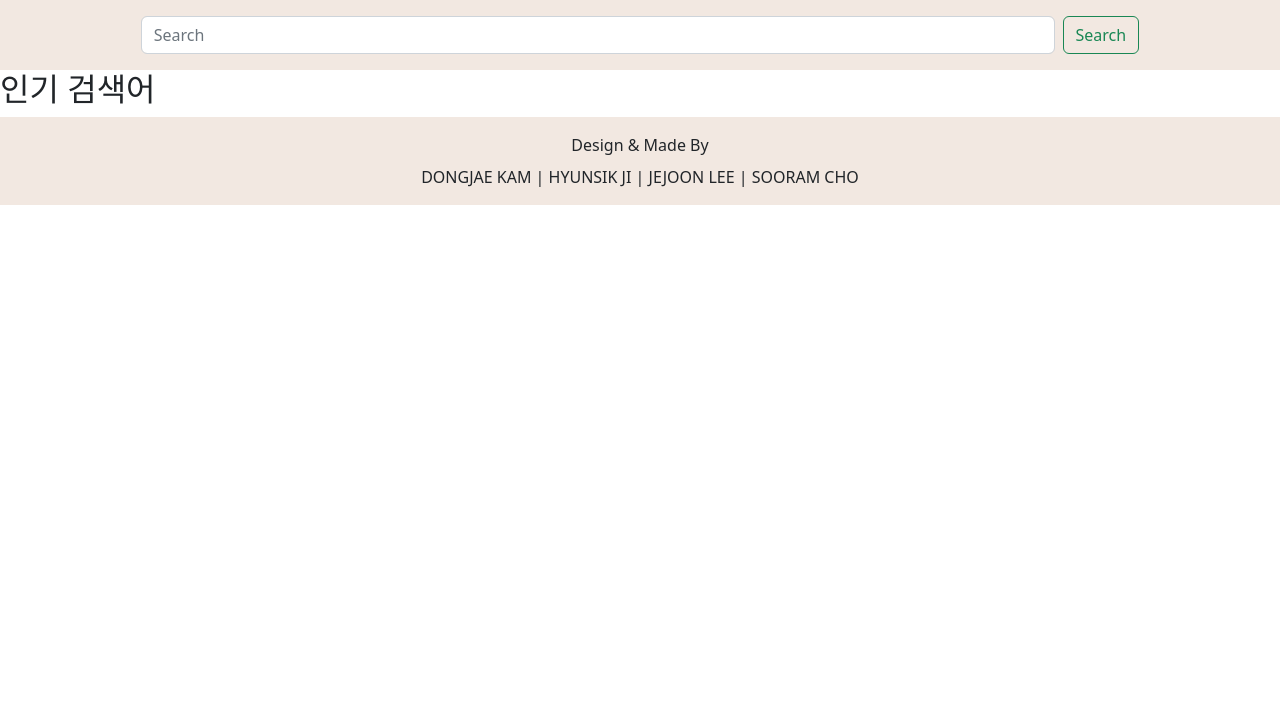
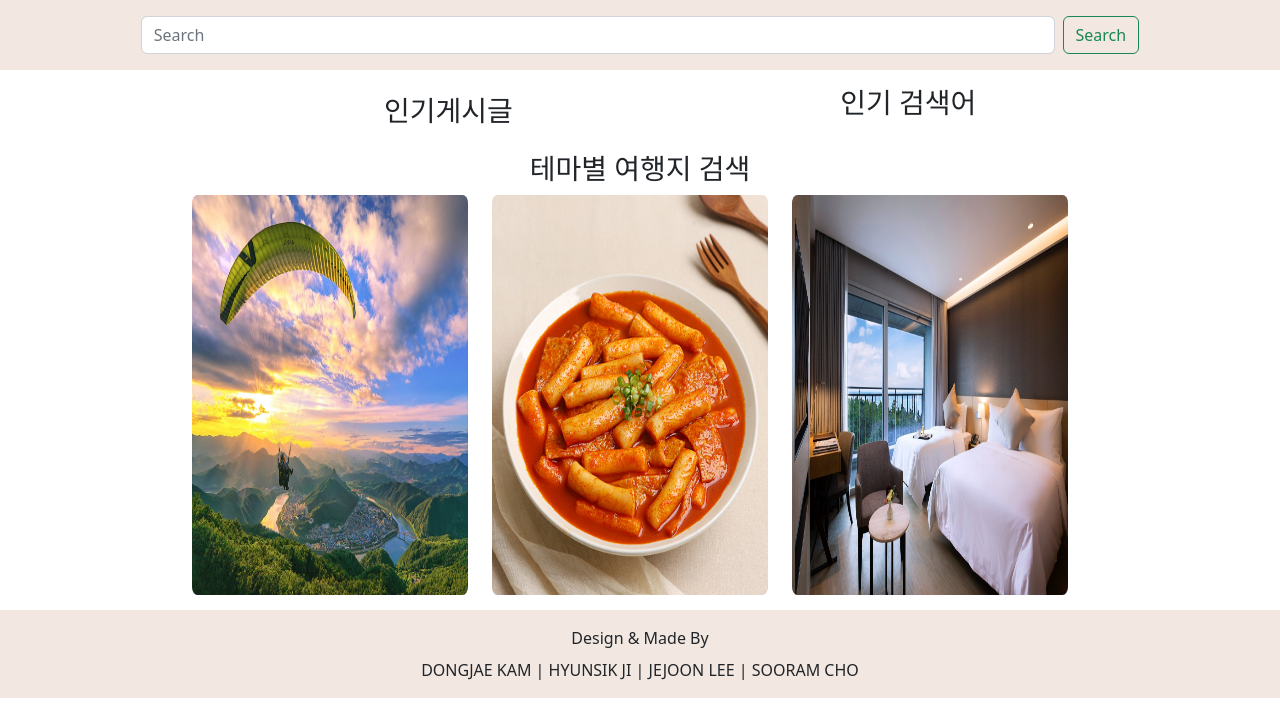
Before and after one commit to DongjaeKam/travel-master, a Django app: page /articles/ in a window 1280 px wide. Shown: the part 74-800 px from the top of the page. Run offline with Django 3.2, Linux system fonts and the light colour scheme; data that the repository does not hold is empty; some libraries are stand-ins or nearby versions.

Commit message:
인덱스 페이지(초안)

```diff
--- a/articles/templates/articles/index.html
+++ b/articles/templates/articles/index.html
@@ -1,5 +1,7 @@
 {% extends 'base.html' %}
 {% block content %}
+{% load static %}
+{% comment %} 검색바 {% endcomment %}
   <div class="search-box">
     <form action="{%url 'articles:search' %}" class="search d-flex" role="search" method="">
       <input type="text" style="display:none">
@@ -8,7 +10,41 @@
       <button class="btn btn-outline-success" type="submit">Search</button>
     </form>
   </div>
-  <h2>인기 검색어</h2>
+
+  <main class="container  my-3" style="border-radius:2%; width:920px;">
+    {% comment %} 메인 페이지 윗단 {% endcomment %}
+    <section class="row ">
+      {% comment %} 인기게시글 {% endcomment %}
+      <div class=" col-7" style="border-radius:2%;">
+        <h3 class="text-center my-2">인기게시글</h3>
+        <div id="carouselExampleControls" class="carousel slide" data-ride="carousel" >
+          <div class="carousel-inner bg-dark" style="border-radius: 2%">
+              {% for photo in pop_photos %}
+                <div class="carousel-item {% if forloop.counter == 1 %} active {% endif %}">
+                  <a href="{%url 'articles:review_detail' photo.review.pk %}">
+                    <img class='carousel-image index-img' src="{{ photo.image.url }}" alt="" style="border-radius: 2%">
+                  </a>
+                  <div class="carousel-caption d-none d-md-block">
+                    <h5 class="bg-light p-2 text-dark bg-opacity-50">
+                      {{ forloop.counter }}위. {{ photo.review.title }}</h5>
+                  </div>
+                </div>
+
+              {% endfor %}
+            </div>
+            <button class="carousel-control-prev" type="button" data-bs-target="#carouselExampleControls" data-bs-slide="prev">
+              <span class="carousel-control-prev-icon" aria-hidden="true"></span>
+              <span class="visually-hidden">Previous</span>
+            </button>
+            <button class="carousel-control-next" type="button" data-bs-target="#carouselExampleControls" data-bs-slide="next">
+              <span class="carousel-control-next-icon" aria-hidden="true"></span>
+              <span class="visually-hidden">Next</span>
+            </button>
+        </div>
+      </div>
+      {% comment %} 인기검색어 {% endcomment %}
+      <div class=" col-5" style="border-radius:2%;">
+          <h3 class="text-center">인기 검색어</h3>
           {% for p in popular_search%}
             <div class="area_keyword" style="">
               <ul id="p_search_hd1" style="list-style:none">
@@ -21,6 +57,37 @@
               </ul>
             </div>
           {% endfor %}
+      </div>
+    </section>
+    {% comment %} 메인 페이지 아랫단 {% endcomment %}
+    <h3 class="text-center mt-3"> 테마별 여행지 검색 </h3>
+    <section class="row ">
+      <div class="flip-box  col-4" style="">
+        <div class="flip">
+          <div class="front">
+            <a href="{% url 'articles:index' %}"><img class="index-img" src="{% static 'images/activity.jpg' %}" alt=""  style="border-radius:2%;"></a>
+          </div>
+          <div class="back fs-3">액티비티</div>
+        </div>
+      </div>
+      <div class="flip-box  col-4" style="">
+        <div class="flip">
+          <div class="front">
+            <a href="{% url 'articles:index' %}"><img class="index-img" src="{% static 'images/food.jpg' %}" alt=""  style="border-radius:2%;" ></a>
+          </div>
+          <div class="back fs-3">푸드</div>
+        </div>
+      </div>
+      <div class="flip-box  col-4" style="">
+        <div class="flip">
+          <div class="front">
+            <a href="{% url 'articles:index' %}"><img class="index-img" src="{% static 'images/healing.jpg' %}" alt="" style="border-radius:2%;"></a>
+          </div>
+          <div class="back fs-3">힐링</div>
+        </div>
+      </div>
+    </section>
+  </main>
 
 
 {% endblock %}
--- a/articles/views.py
+++ b/articles/views.py
@@ -15,9 +15,18 @@ from django.contrib.auth import get_user_model
 
 def index(request):
     popular_search = Search.objects.order_by("-count")[:10]
-    review = Review.objects.all()
+    reviews = Review.objects.all()[:10]
+
+    pop_photos = []
+    cnt = 1
+    for review in reviews:
+
+        if review.photo_set.all():
+            pop_photos.append(review.photo_set.all()[0])
+
     context = {
-        "review": review,
+        "pop_photos": pop_photos,
+        "reviews": reviews,
         "popular_search": popular_search,
     }
     return render(request, "articles/index.html", context)
@@ -227,7 +236,7 @@ def comment_create(request, pk):
 
 # 지도 테스트 용
 def map(request):
-    return render(request,"articles/map.html")
+    return render(request, "articles/map.html")
     # restaurant = get_object_or_404(Restaurant, pk=pk)
     # client_id = '7apalzu8wx';    # 본인이 할당받은 ID 입력
     # client_pw = 'LpKKb9dnZwQUKjkeDuXDZ6n3NgeD1uN50pvk9MYj';    # 본인이 할당받은 Secret 입력
@@ -251,6 +260,8 @@ def map(request):
     # return render(request, 'restaurants/detail.html', context)
 
     return render(request, "articles/map.html")
+
+
 def map2(request):
     return render(request, "articles/map2.html")
 
--- a/static/css/style.css
+++ b/static/css/style.css
@@ -1,26 +1,79 @@
+/* article.index */
+
+
+.index-img {
+  position: relative;
+  top: 0;
+  left: 0;
+  width: 100%;
+  height: 100%;
+}
+
+/* 플립 호버 시작 */
+.flip-box {
+  width: 300px;
+  height: 400px;
+  perspective: 1000px;
+}
+
+.flip-box:hover .flip {
+  transform: rotateY(-180deg);
+}
+
+.flip {
+  width: 100%;
+  height: 100%;
+  position: relative;
+  color: white;
+  text-align: center;
+  line-height: 400px;
+  transform-style: preserve-3d;
+  transform: rotateY(0deg);
+  transition: .5s;
+}
+
+.front,
+.back {
+  width: 100%;
+  height: 100%;
+  position: absolute;
+  backface-visibility: hidden;
+}
+
+/* .front {
+  background: skyblue;
+} */
+
+.back {
+  background: orange;
+  transform: rotateY(180deg);
+}
+
+/* 플립 호버 끝 */
+
 /* navigation bar */
 
-.nav-logo{
+.nav-logo {
   width: 3.5rem;
   margin-right: 1rem;
 }
 
-.nav-login-name{
+.nav-login-name {
   text-decoration: none;
-  color: rgb(112,112,113);
+  color: rgb(112, 112, 113);
 }
 
-.nav-login-name:hover{
+.nav-login-name:hover {
   color: black;
   transition: all 0.5s ease;
 }
 
 /* article.search */
-.search-box{
-  position:sticky;
+.search-box {
+  position: sticky;
   z-index: 100;
-  top:0px;
-  padding:1rem;
+  top: 0px;
+  padding: 1rem;
   background-color: rgb(242, 232, 225);
 }
 
@@ -29,120 +82,122 @@
   width: 80%;
 }
 
-.search-card{
+.search-card {
   margin: 1.5rem;
   border: 0px;
   box-shadow: 6px 8px 7px rgb(242, 232, 225);
 }
 
-.search-card-image-box{
+.search-card-image-box {
   height: 300px;
   background-color: rgb(184, 184, 184);
 }
 
-.search-card-image{
+.search-card-image {
   height: 300px;
 }
 
 /* accounts.detail 페이지 */
-.detail-user{
-  margin: 2rem 0 ;
+.detail-user {
+  margin: 2rem 0;
 }
 
-.detail-user-info{
-  display:flex;
+.detail-user-info {
+  display: flex;
   justify-content: center;
   align-items: center;
 }
 
-.detail-user-image{
+.detail-user-image {
   width: 20rem;
   height: 20rem;
   border-radius: 50%;
 }
 
-.detail-user-words{
+.detail-user-words {
   margin-left: 2rem;
 }
 
 
 @media only screen and (max-width: 800px) {
-  .detail-user-info{
+  .detail-user-info {
     flex-direction: column;
   }
 
-  .detail-user-words{
+  .detail-user-words {
     margin: 2rem 0;
   }
 
-  .detail-user-image{
+  .detail-user-image {
     width: 15rem;
     height: 15rem;
   }
-  .detail-user-cate{
+
+  .detail-user-cate {
     font-size: 1.2rem;
   }
 }
 
 /* follow */
 
-#follow-cnt{
+#follow-cnt {
   display: flex;
 }
 
-.follow{
+.follow {
   margin: 1rem 1rem;
 }
 
 /* detail.page review */
-.user-page-review{
+.user-page-review {
   margin: 1rem 0;
 }
 
-.user-page-review-image{
+.user-page-review-image {
   margin-right: 1rem;
   width: 200px;
   height: 150px;
 }
 
 /* review.detail */
-.carousel-item{
-  position:relative;
-  height:400px;
-  background-color: rgb(112,112,113);
+.carousel-item {
+  position: relative;
+  height: 400px;
+  background-color: rgb(112, 112, 113);
 }
 
-.carousel-image{
+.carousel-image {
   position: absolute;
   left: 50%;
   transform: translate(-50%);
   height: 100%;
 }
 
-.review-main{
+.review-main {
   margin: 2rem 4rem;
   padding: 2rem;
   border-radius: 10px;
   background-color: rgb(240, 240, 240);
 }
 
-.bi-heart, .bi-heart-fill{
+.bi-heart,
+.bi-heart-fill {
   margin-right: 1rem;
   color: rgb(236, 100, 8);
   font-size: 1.5rem;
 }
 
 .bi-heart:hover,
-.bi-heart-fill:hover{
+.bi-heart-fill:hover {
   cursor: pointer;
 }
 
-.comment-box{
+.comment-box {
   margin: 2rem 4rem;
   padding: 2rem;
 }
 
-.comment{
+.comment {
   margin: 1.5rem 2rem;
   padding: 1rem;
   border-radius: 10px;
@@ -154,7 +209,7 @@
   align-items: center;
 }
 
-.comment-user-image{
+.comment-user-image {
   margin-right: 1rem;
   width: 4rem;
   height: 4rem;
```
Also changed, not shown: static/images/activity.jpg (added), static/images/food.jpg (added), static/images/healing.jpg (added). Lines whose indentation alone changed are shown as unchanged.
